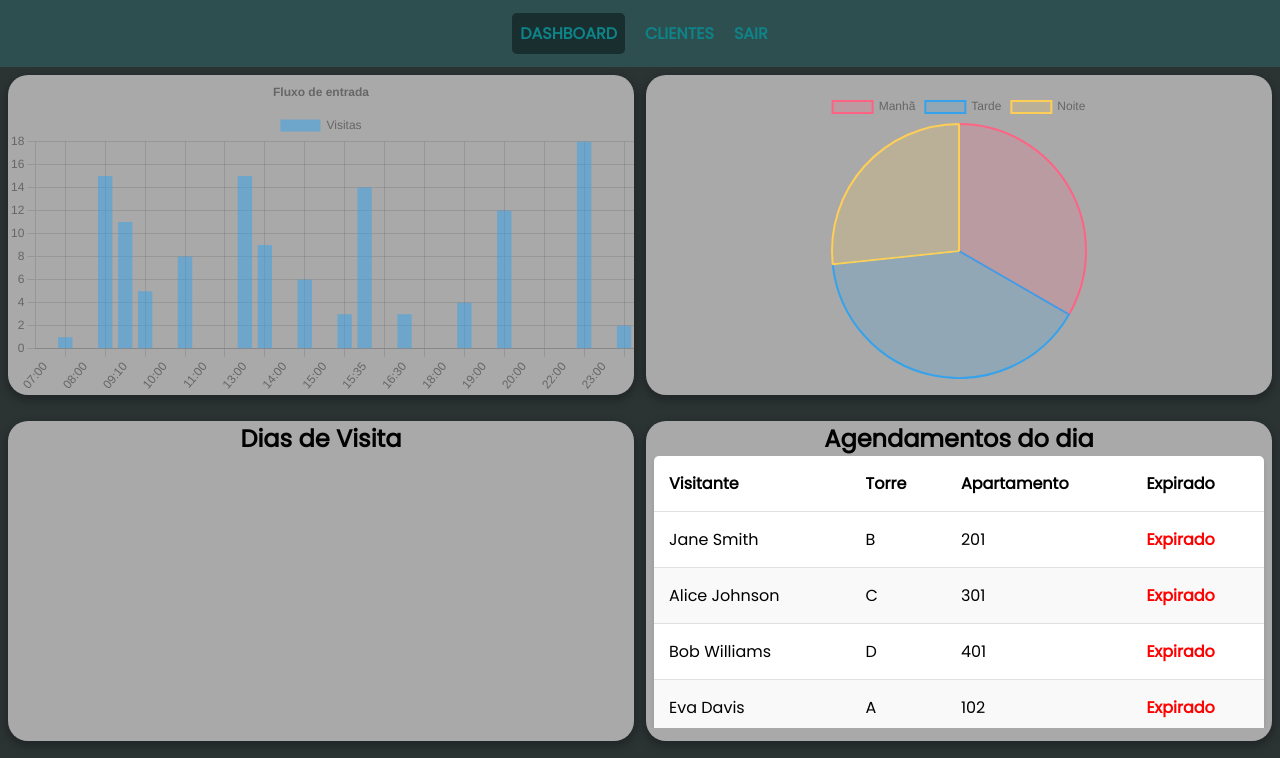
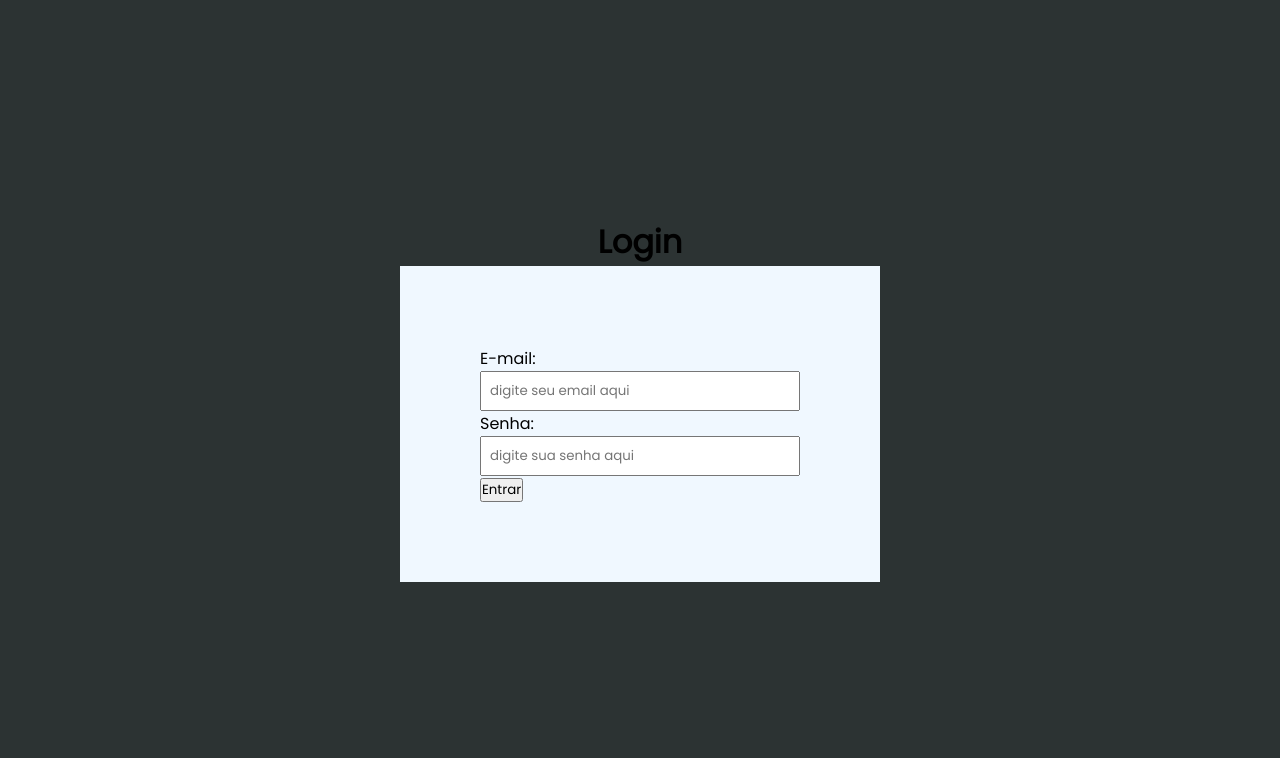
Before and after one commit to BrenerCantuaria/dashboard-fmf, a React (Vite) app: page / in a window 1280 px wide. Shown: the top 758 px of the page. Built offline with nearby package versions, Linux system fonts and the light colour scheme.

Commit message:
Add rota de Login e componente Require

```diff
--- a/src/App.jsx
+++ b/src/App.jsx
@@ -3,17 +3,24 @@ import "./index.css";
 import Customers from "./pages/customerList";
 import DashBoard from "./pages/dashboard";
 import Home from "./pages/home";
+import Login from "./pages/login";
+import AuthProvider from "./context/auth/authprovider";
+import RequireAuth from "./context/auth/RequireAuth";
 
 function App() {
   return (
+    // Provedor
+    <AuthProvider>
       <BrowserRouter>
         <Routes>
-        <Route path="/" element={<Home />}>
+          <Route path="/login" element={<Login />}></Route>
+          <Route path="/" element={<RequireAuth> <Home/> </RequireAuth>}>
             <Route path="/" element={<DashBoard />}></Route>
             <Route path="/Clientes" element={<Customers />}></Route>
           </Route>
         </Routes>
       </BrowserRouter>
+    </AuthProvider>
   );
 }
 
```
Lines whose indentation alone changed are shown as unchanged.
